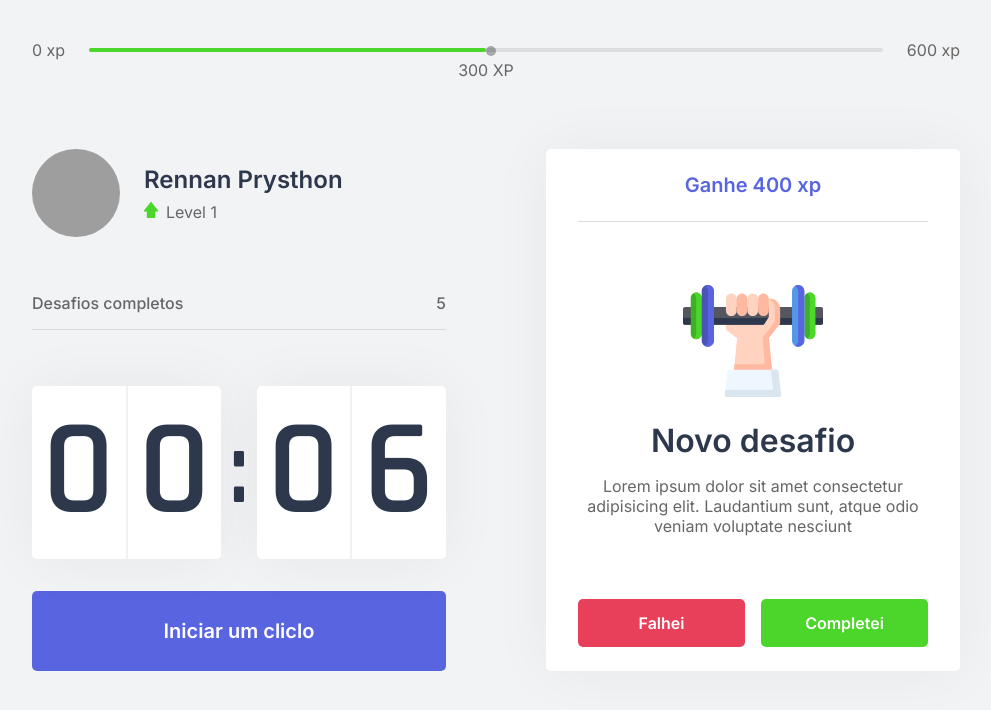
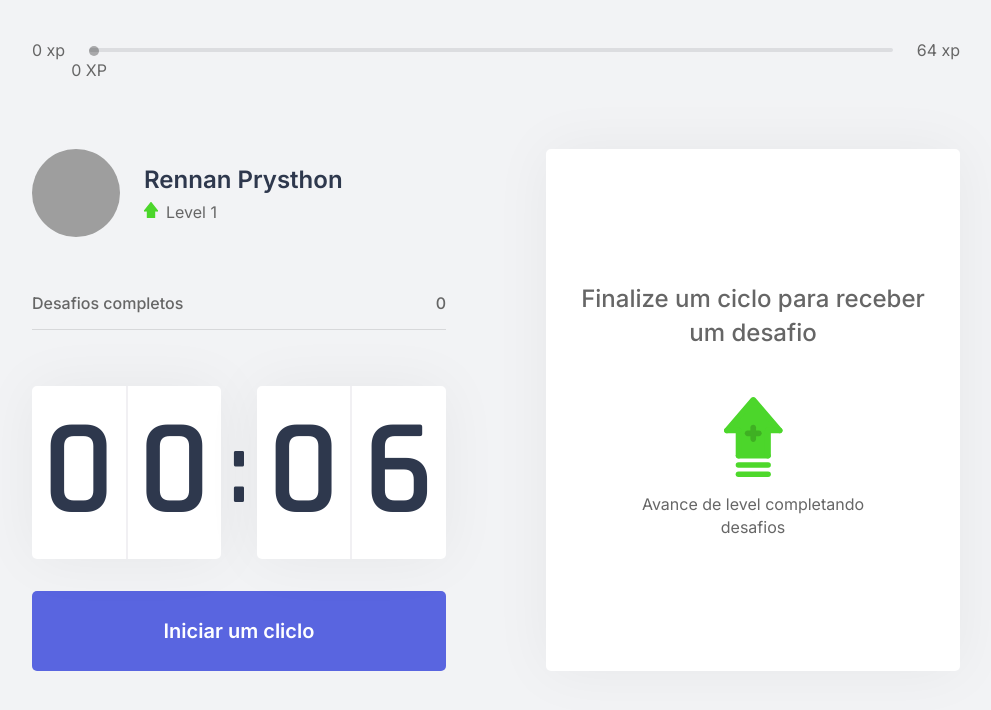
Before and after one commit to RennanPrysthon/nlw-next-moveit, a Next.js app: page / in a window 1280 px wide. Shown: the top 710 px of the page, without its empty margins (144-1135 px from the left). Built offline with nearby package versions, Linux system fonts and the light colour scheme; grey boxes are pictures that could not be loaded.

Commit message:
feat: Added context api to manage state between components

```diff
--- /dev/null
+++ b/challenges.json
@@ -0,0 +1,62 @@
+[
+  {
+    "type": "body",
+    "description": "Estique um de seus braços com a palma da mão virada para frente e puxe os dedos para cima por 10 segundos por mão.",
+    "amount": 80
+  },
+  {
+    "type": "body",
+    "description": "Estique seu braço contra o peito e puxe-o utilizando o outro braço por 10 segundos por braço.",
+    "amount": 60
+  },
+  {
+    "type": "body",
+    "description": "Puxe seu pescoço com a ajuda da mão para a direita e para a esquerda, permanecendo na posição por alguns segundos.",
+    "amount": 70
+  },
+  {
+    "type": "body",
+    "description": "Com as duas mãos na parte de trás da cabeça, leve-a para baixo, alongando a parte de trás da região.",
+    "amount": 60
+  },
+  {
+    "type": "body",
+    "description": "Cruze as pernas e desça com as mãos esticadas em direção ao chão. Repita o movimento com a outra perna na frente.",
+    "amount": 100
+  },
+  {
+    "type": "body",
+    "description": "Sentado, abra as pernas e tente encostar as palmas das mãos no chão, repita 3 vezes por 5 segundos.",
+    "amount": 80
+  },
+  {
+    "type": "body",
+    "description": "Puxe o joelho de encontro ao peito e segure, troque de perna após 10 segundos.",
+    "amount": 50
+  },
+  {
+    "type": "body",
+    "description": "Sentado, cruze uma perna e incline seu tronco à frente, troque de perna após 10 segundos.",
+    "amount": 80
+  },
+  {
+    "type": "eye",
+    "description": "Sentado, feche os olhos e cubra-os com as palmas da mão durante 2 minutos, depois abra normalmente.",
+    "amount": 90
+  },
+  {
+    "type": "eye",
+    "description": "Em algum ambiente aberto, olhe o mais longe que puder em quatro direções por 3s, mexa apenas os olhos. Repita 3 vezes.",
+    "amount": 140
+  },
+  {
+    "type": "eye",
+    "description": "Usando os polegares, massage a área abaixo das sobrancelhas em movimentos circulares por 15 segundos.",
+    "amount": 70
+  },
+  {
+    "type": "body",
+    "description": "Em pé, gire a cintura o máximo que puder para a esquerda, segure por cinco segundos. Repita para a direita.",
+    "amount": 90
+  }
+]
--- a/src/components/ChallengesBox.tsx
+++ b/src/components/ChallengesBox.tsx
@@ -1,11 +1,13 @@
-import React from 'react';
+import React, { useContext } from 'react';
+import { ChallengesContext } from '../contexts/ChallengesContext';
 import styles from '../styles/components/ChallengeBox.module.css'
 
 const ChallengeBox: React.FC = () => {
-  const hasActiveChallenge = false;
+  const { activeChallenge, resetChallenge } = useContext(ChallengesContext);
+
   return (
     <div className={styles.challengeBoxContainer}>
-     { hasActiveChallenge && (
+     {!activeChallenge && (
        <div className={styles.challengeNotActive}>
        <strong>Finalize um ciclo para receber um desafio</strong>
        <p>
@@ -15,14 +17,14 @@
       </div>
      ) }
 
-     { !hasActiveChallenge && (
+     {activeChallenge && (
        <div className={styles.challengeActive}>
-        <header>Ganhe 400 xp</header>
+        <header>Ganhe {activeChallenge.amount} xp</header>
         <main>
-          <img src="icons/body.svg" alt=""/>
+          <img src={`icons/${activeChallenge.type}.svg`} alt=""/>
           <strong>Novo desafio</strong>
           <p>
-            Lorem ipsum dolor sit amet consectetur adipisicing elit. Laudantium sunt, atque odio veniam voluptate nesciunt
+            {activeChallenge.description}
           </p>
         </main>
 
@@ -30,6 +32,7 @@
           <button
             type="button"
             className={styles.challengeFailedButton}
+            onClick={resetChallenge}
           >Falhei</button>
           <button
             type="button"
--- a/src/components/CompletedChallenges.tsx
+++ b/src/components/CompletedChallenges.tsx
@@ -1,14 +1,19 @@
-import React from 'react';
+import React, { useContext } from 'react';
+import { ChallengesContext } from '../contexts/ChallengesContext';
 import styles from '../styles/components/CompletedChallenges.module.css'
 
+
 const CompletedChallenges: React.FC = () => {
+
+  const { challengesCompleted } = useContext(ChallengesContext)
+
   return (
     <div className={styles.completedChallengesContainer}>
      <span>
        Desafios completos
      </span>
      <span>
-       5
+       {challengesCompleted}
      </span>
     </div>
   )
--- a/src/components/Countdown.tsx
+++ b/src/components/Countdown.tsx
@@ -1,10 +1,13 @@
-import React, { useState, useEffect } from 'react';
+import React, { useState, useEffect, useContext } from 'react';
+import { ChallengesContext } from '../contexts/ChallengesContext';
 
 import styles from '../styles/components/Countdown.module.css'
 
 let countdownTimeout: NodeJS.Timeout;
 
 const Countdown: React.FC = () => {
+  const { startNewChallenge } = useContext(ChallengesContext);
+
   const [time, setTime] = useState(0.1 * 60);
   const [isActive, setIsActive] = useState(false);
   const [hasFinished, setHasFinished] = useState(false);
@@ -33,6 +36,7 @@
     } else if (isActive && time === 0) {
       setHasFinished(true);
       setIsActive(false);
+      startNewChallenge()
     }
 
   }, [isActive, time]);
--- a/src/components/ExperienceBar.tsx
+++ b/src/components/ExperienceBar.tsx
@@ -1,20 +1,26 @@
-import React from 'react';
+import React, { useContext} from 'react';
+import { ChallengesContext } from '../contexts/ChallengesContext';
 import styles from '../styles/components/ExperienceBar.module.css'
 
 const ExperienceBar: React.FC = () => {
+
+  const { currentExperience, experienceToNextLevel } = useContext(ChallengesContext)
+
+  const percenteToNextLevel = Math.round(currentExperience * 100) / experienceToNextLevel;
+
   return (
     <header className={styles.experienceBar}>
-      <span>0 xp</span>
+      <span>{currentExperience} xp</span>
       <div >
-        <div style={{ width: '50%' }} />
+        <div style={{ width: `${percenteToNextLevel}%` }} />
 
-        <span className={styles.ball} style={{ left: '50%' }}></span>
+        <span className={styles.ball} style={{ left: `${percenteToNextLevel}%`}}></span>
 
-        <span style={{ left: '50%' }}>
-          300 XP
+        <span style={{ left: `${percenteToNextLevel}%`}}>
+          {currentExperience} XP
         </span>
       </div>
-      <span>600 xp</span>
+      <span>{experienceToNextLevel} xp</span>
     </header>
   )
 }
--- /dev/null
+++ b/src/contexts/ChallengesContext.tsx
@@ -0,0 +1,66 @@
+import { createContext, ReactNode, useState } from 'react'
+
+import challenges from '../../challenges.json';
+
+interface ChallengesData {
+  level: number;
+  currentExperience: number;
+  challengesCompleted: number;
+  activeChallenge: Challenge;
+  experienceToNextLevel: number;
+  levelUp: () => void;
+  startNewChallenge: () => void;
+  resetChallenge: () => void;
+}
+
+interface ChallengesProviderProps {
+  children: ReactNode;
+}
+
+interface Challenge {
+  type: 'body' | 'eye';
+  description: string;
+  amount: number;
+
+}
+
+export const ChallengesContext = createContext({} as ChallengesData);
+
+export function ChallengesProvider({ children }: ChallengesProviderProps) {
+  const [level, setLevel] = useState(1);
+  const [currentExperience, setCurrentExperience] = useState(0);
+  const [challengesCompleted, setChallengesCompleted] = useState(0);
+
+  const [activeChallenge, setActiveChallenge] = useState(null);
+
+  const experienceToNextLevel = Math.pow(((level + 1) * 4), 2)
+
+  function levelUp() {
+    setLevel(level => level + 1)
+  }
+
+  function startNewChallenge() {
+    const randomChallengeIndex = Math.floor(Math.random() * challenges.length);
+    const challenge = challenges[randomChallengeIndex];
+    setActiveChallenge(challenge)
+  }
+
+  function resetChallenge() {
+    setActiveChallenge(null);
+  }
+
+  return (
+    <ChallengesContext.Provider value={{
+      level,
+      challengesCompleted,
+      currentExperience,
+      activeChallenge,
+      levelUp,
+      experienceToNextLevel,
+      startNewChallenge,
+      resetChallenge
+    }} >
+      {children}
+    </ChallengesContext.Provider>
+  )
+}
--- a/src/pages/_app.tsx
+++ b/src/pages/_app.tsx
@@ -1,7 +1,14 @@
 import '../styles/global.css';
 
+import { ChallengesProvider } from '../contexts/ChallengesContext'
+
 function MyApp({ Component, pageProps }) {
-  return <Component {...pageProps} />
+
+  return (
+    <ChallengesProvider >
+      <Component {...pageProps} />
+    </ChallengesProvider >
+  )
 }
 
 export default MyApp
```
